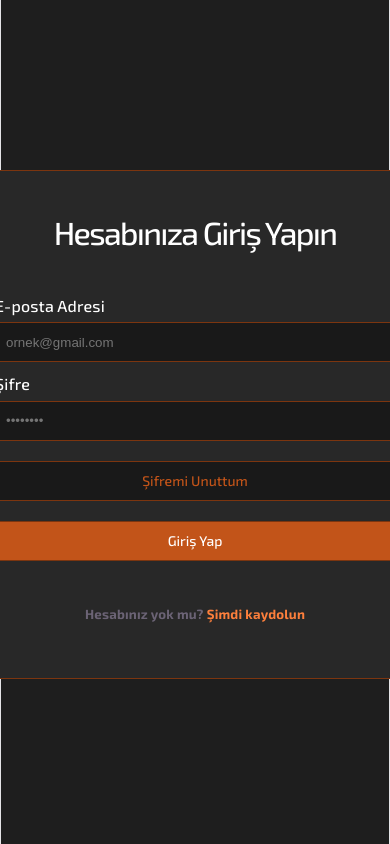
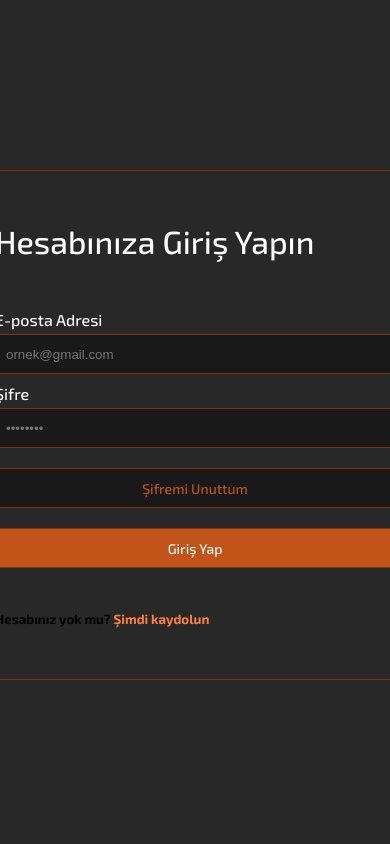
Before and after one commit to gerginkedi/RamScam, a React (Vite) app in the folder RamScam/RamScam/frontend/: page /login in a window 390 px wide. Shown: the top 844 px of the page. Built offline with nearby package versions, Linux system fonts and the light colour scheme.

Commit message:
no longer using login branch, merging to mainpage branch

```diff
--- a/RamScam/RamScam/frontend/src/pages/Register.jsx
+++ b/RamScam/RamScam/frontend/src/pages/Register.jsx
@@ -4,8 +4,9 @@ import '../styles/index.css'
 
 function Register() {
   return (
-    <div className="login-container">
+    <div className="register-container">
       <div className="flex-container">
+        <h1>Kayıt Olun</h1>
         <form className='ust-row'>
             <label>E-posta Adresi</label>
             <div>
--- a/RamScam/RamScam/frontend/src/styles/Login.css
+++ b/RamScam/RamScam/frontend/src/styles/Login.css
@@ -1,4 +1,4 @@
-body {
+.login-container body {
     display: flex;
     flex-direction: column;
     flex-wrap: wrap;
@@ -9,7 +9,7 @@ body {
 
 }
 
-h1 {
+.login-container h1 {
     margin-bottom: 40px;
     color: white;
     font-size: 32px;
@@ -45,7 +45,7 @@ h1 {
 
 }
 
-input {
+.login-container input {
     border: 1px solid rgb(124, 53, 15);
     border-radius: 5px;
     outline: none;
@@ -56,7 +56,7 @@ input {
     padding: 10px;
 }
 
-button {
+.login-container button {
     box-sizing: border-box;
 }
 
@@ -70,7 +70,7 @@ button {
 }
 
 
-label {
+.login-container label {
     display: block;
     text-align: left;
     color: white;
@@ -80,7 +80,7 @@ label {
     margin-bottom: 5px;
 }
 
-#forgot-password {
+.login-container #forgot-password {
     border: 1px solid rgb(124, 53, 15);
     border-radius: 5px;
     outline: none;
@@ -94,7 +94,7 @@ label {
     font-family: 'Exo 2', sans-serif;
 }
 
-#sign-in {
+.login-container #sign-in {
     border: 1px solid rgb(124, 53, 15);
     color: white;
     border-radius: 5px;
@@ -108,7 +108,7 @@ label {
     font-family: 'Exo 2', sans-serif;
 }
 
-a {
+.login-container a {
     color: #fc7f3c;
     text-decoration: none;
 }
--- a/RamScam/RamScam/frontend/src/styles/Register.css
+++ b/RamScam/RamScam/frontend/src/styles/Register.css
@@ -1,4 +1,4 @@
-body {
+.register-container body {
     display: flex;
     flex-direction: column;
     flex-wrap: wrap;
@@ -9,7 +9,7 @@ body {
 
 }
 
-h1 {
+.register-container h1 {
     margin-bottom: 40px;
     color: white;
     font-size: 32px;
@@ -17,7 +17,7 @@ h1 {
     font-family: 'Exo 2', sans-serif;
 }
 
-.login-container {
+.register-container {
     display: flex;
     flex-direction: column;
     align-items: center;
@@ -45,7 +45,7 @@ h1 {
 
 }
 
-input {
+.register-container input {
     border: 1px solid rgb(124, 53, 15);
     border-radius: 5px;
     outline: none;
@@ -56,7 +56,7 @@ input {
     padding: 10px;
 }
 
-button {
+.register-container button {
     box-sizing: border-box;
 }
 
@@ -70,7 +70,7 @@ button {
 }
 
 
-label {
+.register-container label {
     display: block;
     text-align: left;
     color: white;
--- a/RamScam/RamScam/frontend/src/styles/index.css
+++ b/RamScam/RamScam/frontend/src/styles/index.css
@@ -1,115 +1,8 @@
-:root {
-  --text: #6b6375;
-  --text-h: #08060d;
-  --bg: #fff;
-  --border: #e5e4e7;
-  --code-bg: #f4f3ec;
-  --accent: #aa3bff;
-  --accent-bg: rgba(170, 59, 255, 0.1);
-  --accent-border: rgba(170, 59, 255, 0.5);
-  --social-bg: rgba(244, 243, 236, 0.5);
-  --shadow:
-    rgba(0, 0, 0, 0.1) 0 10px 15px -3px, rgba(0, 0, 0, 0.05) 0 4px 6px -2px;
-
-  --sans: system-ui, 'Segoe UI', Roboto, sans-serif;
-  --heading: system-ui, 'Segoe UI', Roboto, sans-serif;
-  --mono: ui-monospace, Consolas, monospace;
-
-  font: 18px/145% var(--sans);
-  letter-spacing: 0.18px;
-  color-scheme: light dark;
-  color: var(--text);
-  background: var(--bg);
-  font-synthesis: none;
-  text-rendering: optimizeLegibility;
-  -webkit-font-smoothing: antialiased;
-  -moz-osx-font-smoothing: grayscale;
-
-  @media (max-width: 1024px) {
-    font-size: 16px;
-  }
-}
-
-@media (prefers-color-scheme: dark) {
-  :root {
-    --text: #9ca3af;
-    --text-h: #f3f4f6;
-    --bg: #16171d;
-    --border: #2e303a;
-    --code-bg: #1f2028;
-    --accent: #c084fc;
-    --accent-bg: rgba(192, 132, 252, 0.15);
-    --accent-border: rgba(192, 132, 252, 0.5);
-    --social-bg: rgba(47, 48, 58, 0.5);
-    --shadow:
-      rgba(0, 0, 0, 0.4) 0 10px 15px -3px, rgba(0, 0, 0, 0.25) 0 4px 6px -2px;
-  }
-
-  #social .button-icon {
-    filter: invert(1) brightness(2);
-  }
+#root {
+    width: 100%;
+    margin: 0;
 }
 
 body {
-  margin: 0;
-  background-color: #ffffff;
+  background-color: rgb(40, 40, 40);
 }
-
-#root {
-  width: 1126px;
-  max-width: 100%;
-  margin: 0 auto;
-  text-align: center;
-  border-inline: 1px solid var(--border);
-  min-height: 100svh;
-  display: flex;
-  flex-direction: column;
-  box-sizing: border-box;
-}
-
-h1,
-h2 {
-  font-family: var(--heading);
-  font-weight: 500;
-  color: var(--text-h);
-}
-
-h1 {
-  color: #08060d;
-  font-size: 56px;
-  letter-spacing: -1.68px;
-  margin: 32px 0;
-  @media (max-width: 1024px) {
-    font-size: 36px;
-    margin: 20px 0;
-  }
-}
-h2 {
-  color: #08060d;
-  font-size: 24px;
-  line-height: 118%;
-  letter-spacing: -0.24px;
-  margin: 0 0 8px;
-  @media (max-width: 1024px) {
-    font-size: 20px;
-  }
-}
-p {
-  margin: 0;
-  color: #08060d;
-}
-
-code,
-.counter {
-  font-family: var(--mono);
-  display: inline-flex;
-  border-radius: 4px;
-  color: var(--text-h);
-}
-
-code {
-  font-size: 15px;
-  line-height: 135%;
-  padding: 4px 8px;
-  background: var(--code-bg);
-}
```
